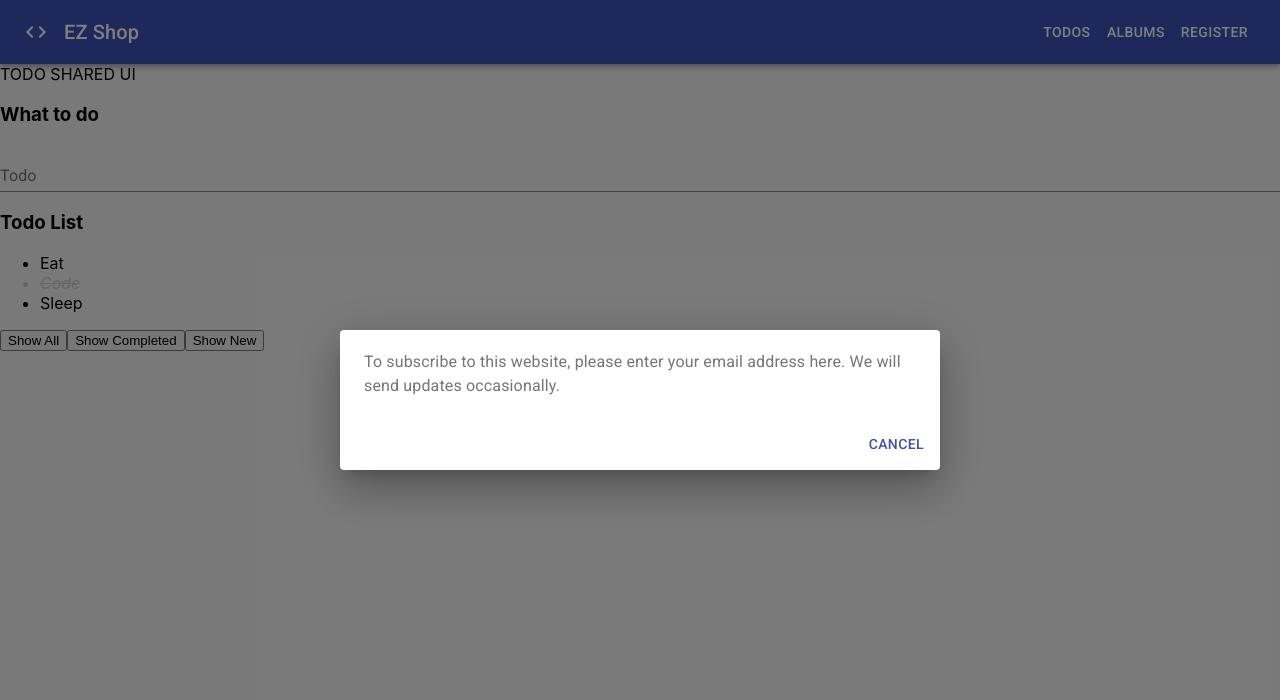
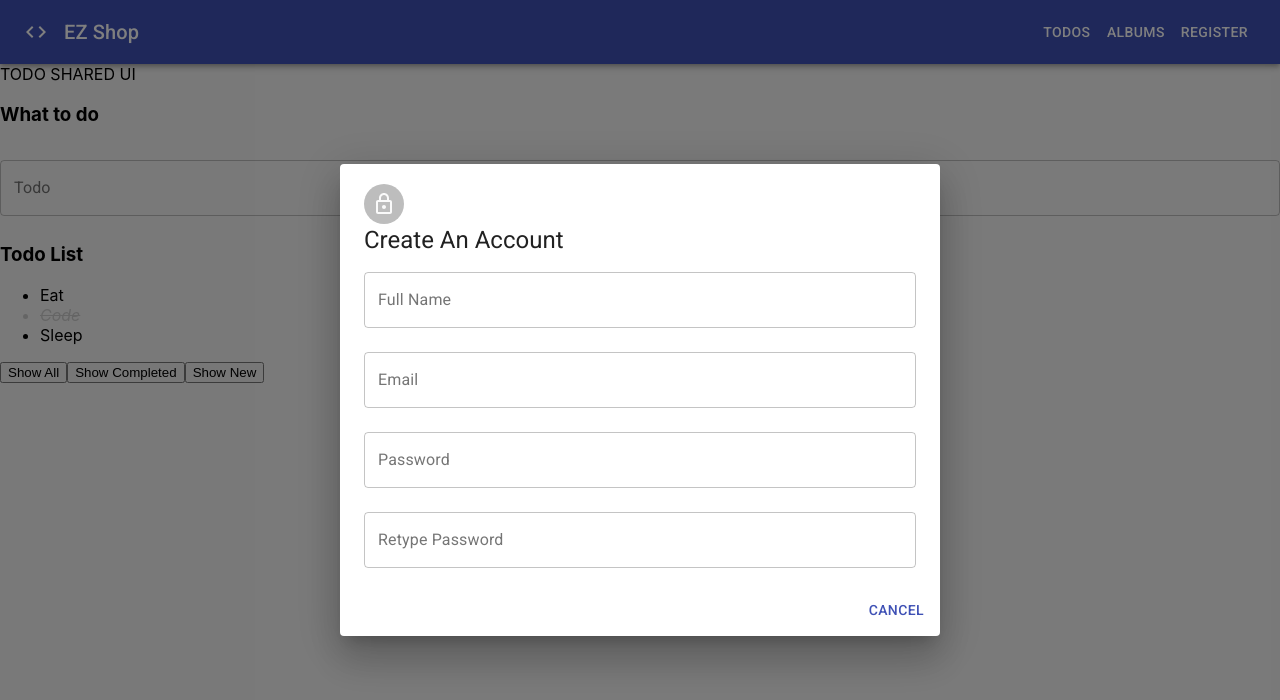
Before and after one commit to De-miles/reactjs-learning, a React (Create React App) app: page /todos in a window 1280 px wide. Both pictures are taken after a click on the button "REGISTER". Shown: the top 700 px of the page. Built offline with nearby package versions, Linux system fonts and the light colour scheme; no server answers.

Commit message:
set up register form

```diff
--- a/src/components/Header/index.jsx
+++ b/src/components/Header/index.jsx
@@ -13,6 +13,7 @@
 import DialogContent from '@material-ui/core/DialogContent';
 import DialogContentText from '@material-ui/core/DialogContentText';
 import DialogTitle from '@material-ui/core/DialogTitle';
+import Register from 'features/Auth/components/Register';
 
 const useStyles = makeStyles((theme) => ({
   root: {
@@ -75,9 +76,7 @@
         aria-labelledby="form-dialog-title"
       >
         <DialogContent>
-          <DialogContentText>
-            To subscribe to this website, please enter your email address here. We will send updates occasionally.
-          </DialogContentText>
+          <Register />
         </DialogContent>
         <DialogActions>
           <Button onClick={handleClose} color="primary">
--- a/src/components/form-controls/InputField/index.jsx
+++ b/src/components/form-controls/InputField/index.jsx
@@ -21,6 +21,8 @@
       name={name}
       control={form.control}
       as={TextField}
+      margin="normal"
+      variant="outlined"
       fullWidth
       label={label}
       disabled={disabled}
--- /dev/null
+++ b/src/features/Auth/components/Register/index.jsx
@@ -0,0 +1,19 @@
+import React from 'react';
+import PropTypes from 'prop-types';
+import RegisterForm from '../RegisterForm';
+
+Register.propTypes = {};
+
+function Register(props) {
+  const handleSubmit = (values) => {
+    console.log('Form submit', values);
+  };
+
+  return (
+    <div>
+      <RegisterForm onSubmit={handleSubmit} />
+    </div>
+  );
+}
+
+export default Register;
--- /dev/null
+++ b/src/features/Auth/components/RegisterForm/index.jsx
@@ -0,0 +1,55 @@
+import React from 'react';
+import PropTypes from 'prop-types';
+import InputField from 'components/form-controls/InputField';
+import { useForm } from 'react-hook-form';
+import { yupResolver } from '@hookform/resolvers/yup';
+import * as yup from 'yup';
+import { Avatar, Typography } from '@material-ui/core';
+import { LockOutlined } from '@material-ui/icons';
+
+RegisterForm.propTypes = {
+  onSubmit: PropTypes.func,
+};
+
+function RegisterForm(props) {
+  const schema = yup.object().shape({
+    title: yup.string().required('Please enter title').min(5, 'Title is too short'),
+  });
+  const form = useForm({
+    defaultValues: {
+      fullName: '',
+      email: '',
+      password: '',
+      retypePassword: '',
+    },
+    resolver: yupResolver(schema),
+  });
+
+  const handleSubmit = (values) => {
+    const { onSubmit } = props;
+    if (onSubmit) {
+      onSubmit(values);
+    }
+    form.reset();
+  };
+
+  return (
+    <div>
+      <Avatar>
+        <LockOutlined></LockOutlined>
+      </Avatar>
+
+      <Typography component="h3" variant="h5">
+        Create An Account
+      </Typography>
+      <form onSubmit={form.handleSubmit(handleSubmit)}>
+        <InputField name="fullName" label="Full Name" form={form} />
+        <InputField name="email" label="Email" form={form} />
+        <InputField name="password" label="Password" form={form} />
+        <InputField name="retypePassword" label="Retype Password" form={form} />
+      </form>
+    </div>
+  );
+}
+
+export default RegisterForm;
```
Also changed, not shown: src/features/Auth/index.jsx (added).
